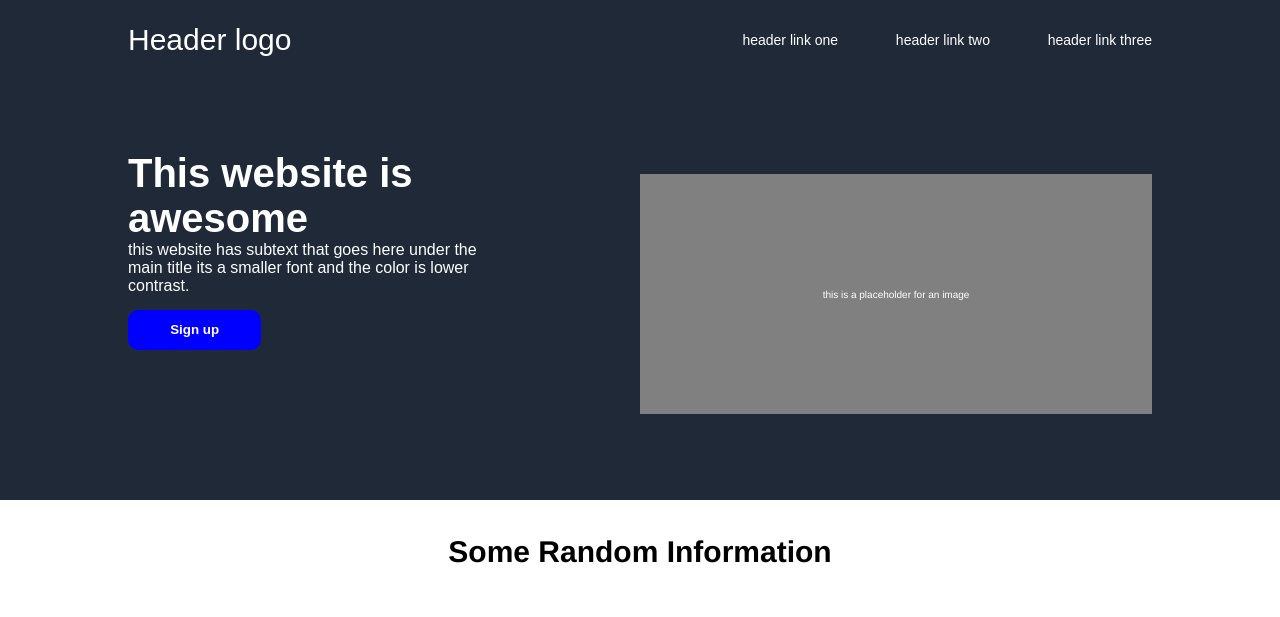
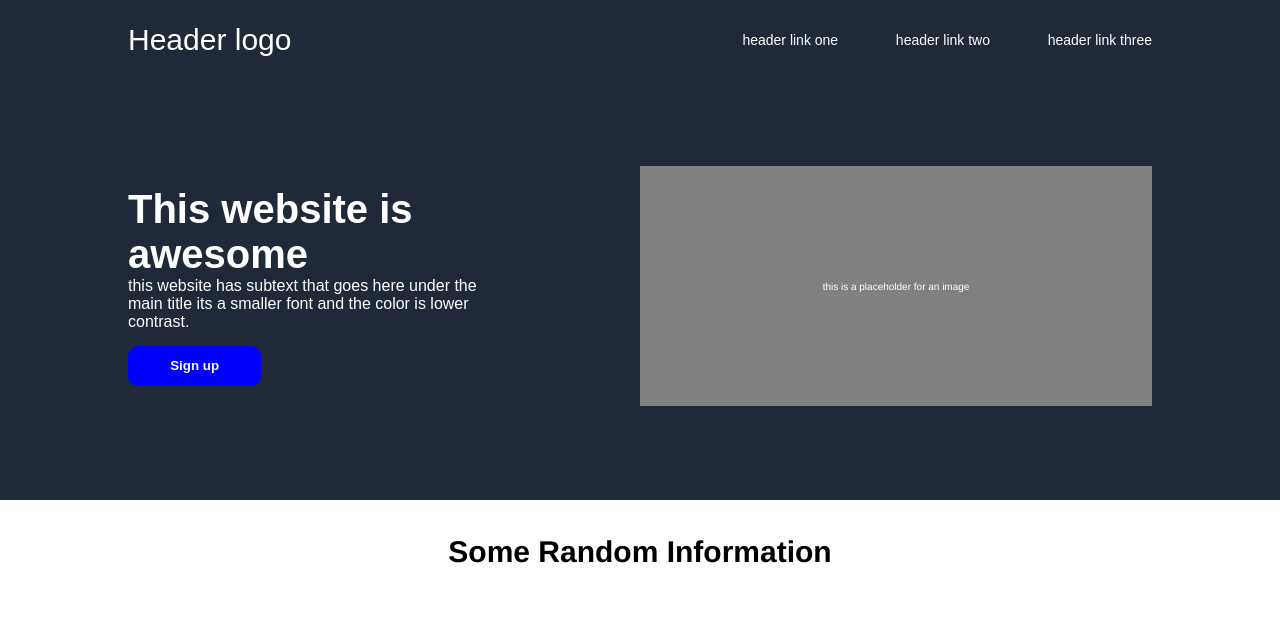
Before and after one commit to olayinka-oladele/landing-page, a website: page index.html in a window 1280 px wide. Shown: the top 617 px of the page. Drawn offline with Linux system fonts and the light colour scheme.

Commit message:
feat: makes some changes in css synthacs.

```diff
--- a/css/index.css
+++ b/css/index.css
@@ -56,6 +56,7 @@
   justify-content: space-between;
   width: 80%;
   height: 300px;
+  margin-top: 3.5em;
 }
 
 .section-header {
@@ -70,7 +71,6 @@
 
 .web-info {
   width: 35%;
-  margin-top: 40px;
 }
 
 .btn {
@@ -93,7 +93,6 @@
   display: flex;
   align-items: center;
   justify-content: center;
-  margin-top: 8em;
 }
 
 .section-a {
```
